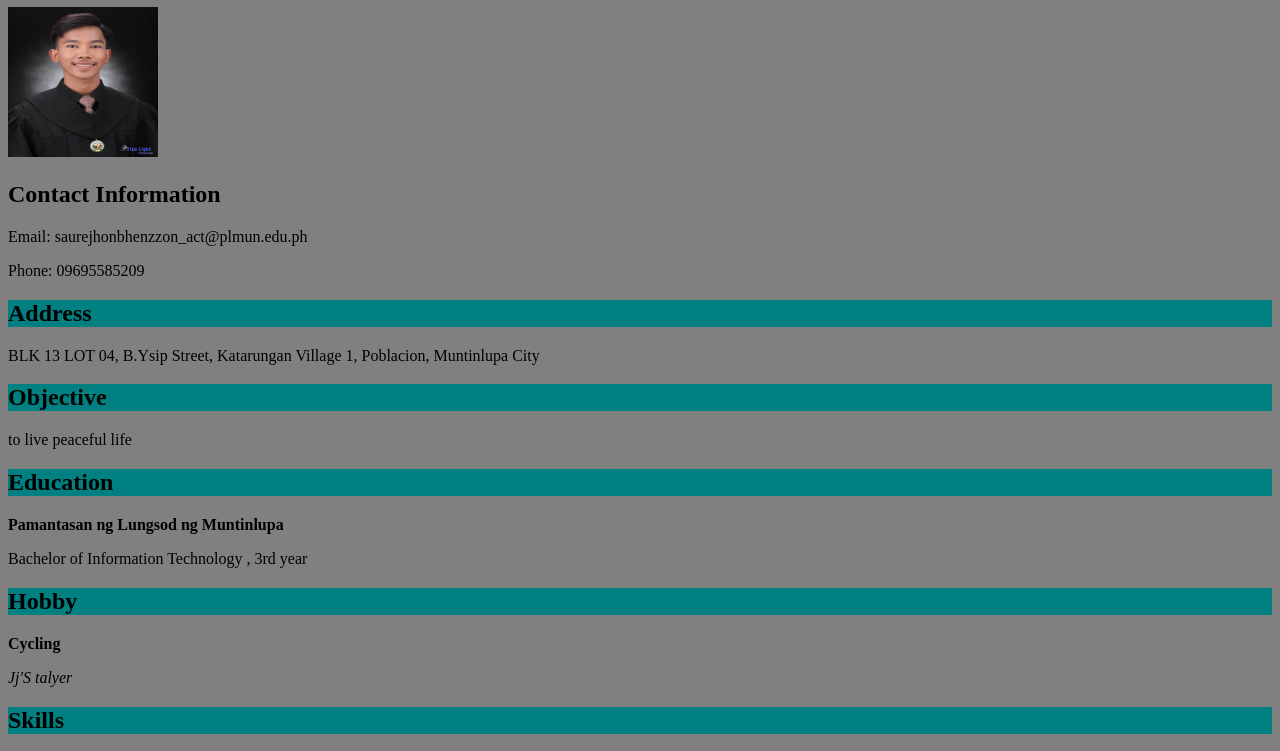
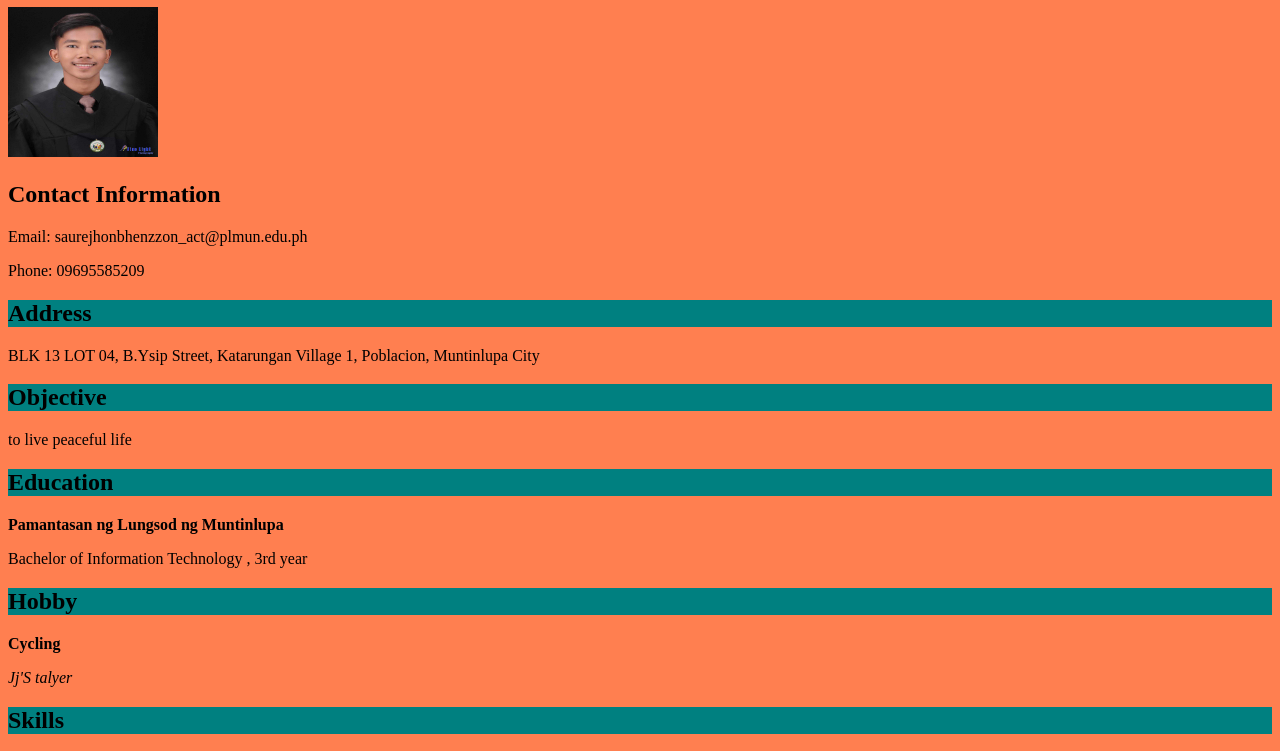
Before and after one commit to bhenzzon/bhenzzons.github.io, a plain HTML site: page index.html in a window 1280 px wide. Shown: the part 73-824 px from the top of the page. Drawn offline with Linux system fonts and the light colour scheme.

Commit message:
Update index.html

```diff
--- a/index.html
+++ b/index.html
@@ -3,7 +3,7 @@
 <head>
     <title>ABOUT MYSELF</title>
 </head>
-<body style="background-color:Gray">
+<body style="background-color:Coral">
     <h1 style="background-color:teal">Jhon Bhenzzon S. Saure</h1>
     <img src="img/bhenzzon.jpg" alt="John Doe's Picture" width="150" height="150">
 
```
